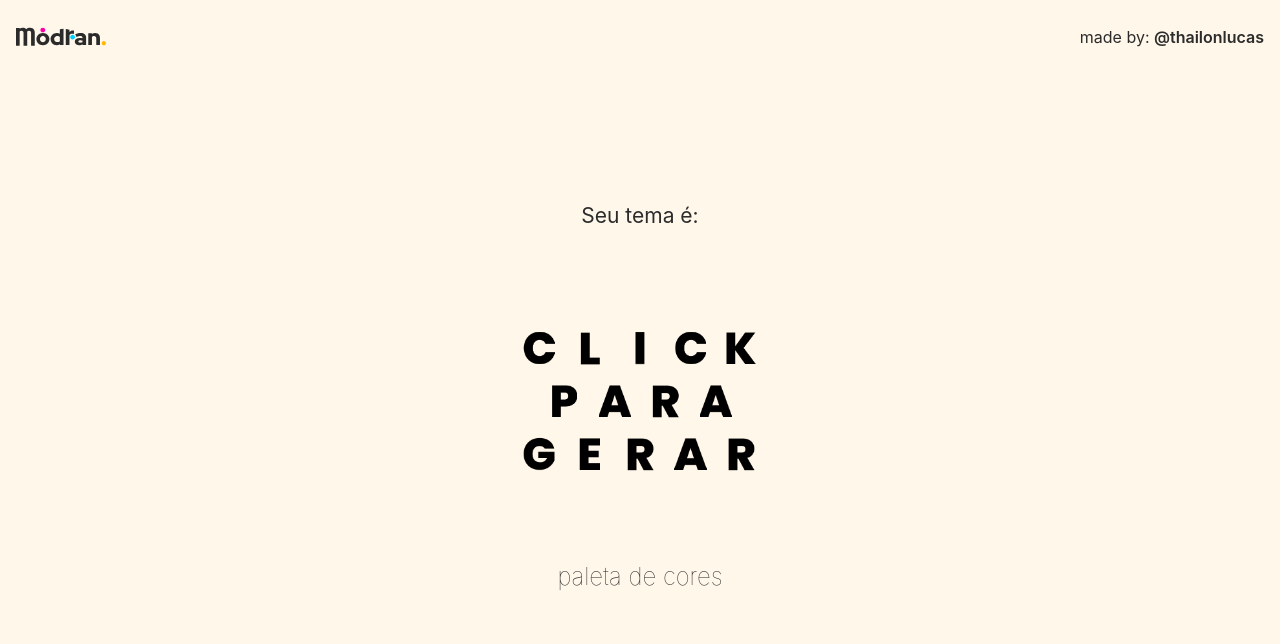
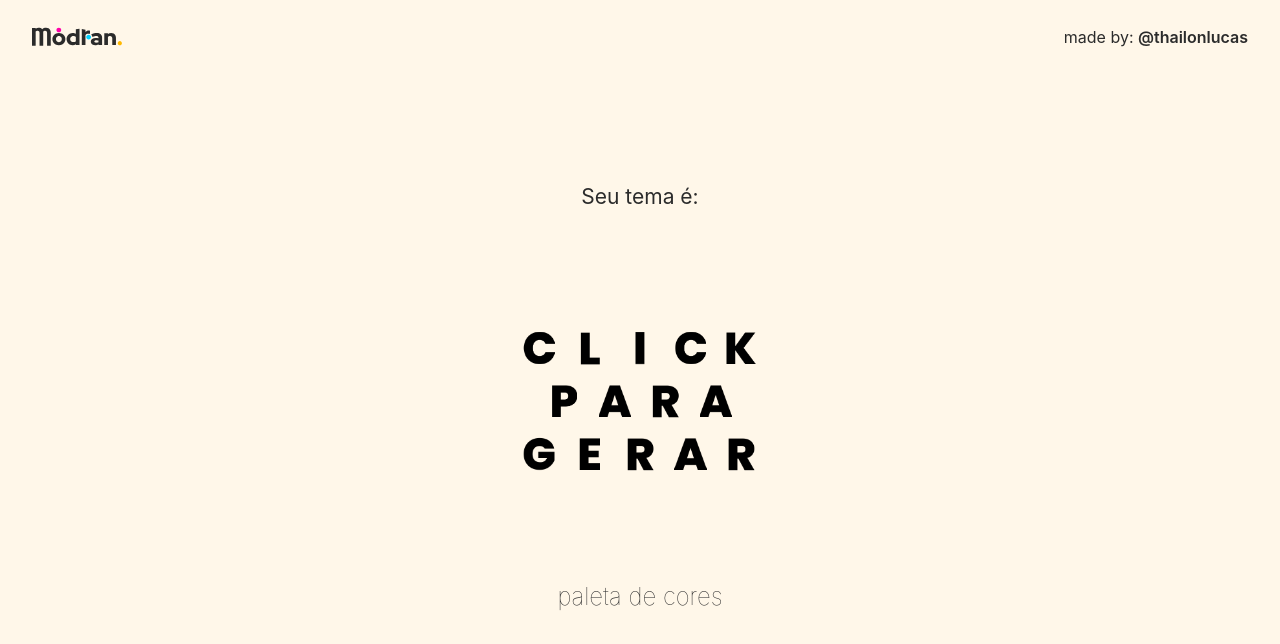
Before and after one commit to thailonlucas/modran, a React (Create React App) app: page / in a window 1280 px wide. Shown: the top 644 px of the page. Built offline with nearby package versions, Linux system fonts and the light colour scheme.

Commit message:
Adjusts CSS settings

```diff
--- a/src/App.scss
+++ b/src/App.scss
@@ -32,8 +32,9 @@ header{
   display: flex;
   position: absolute;
   top: 0;
-  padding: 16px;
-  width: 100vw;
+  width: 100%;
+  padding: 16px 32px;
+  box-sizing: border-box;
   justify-content: space-between;
   box-sizing: border-box;
 
--- a/src/pages/ThemeGenerator/style.scss
+++ b/src/pages/ThemeGenerator/style.scss
@@ -8,12 +8,8 @@
         display: flex;
         align-items: center;
         flex-direction: column;
-        justify-content: center;
+        justify-content: space-evenly;
         z-index: -1;
-
-        .theme-empty-space{
-            height: 300px;
-        }
 
         .theme-label{
             font-weight: 400;
```
